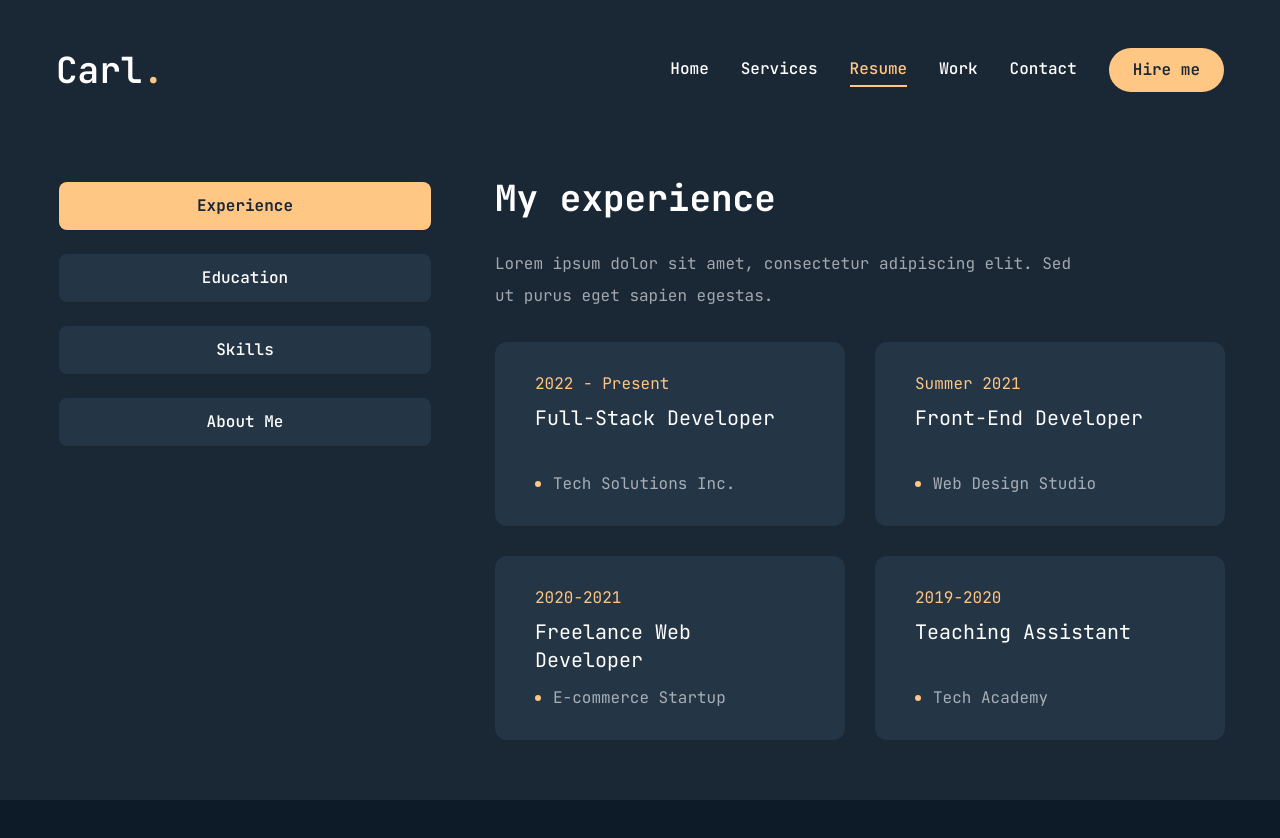
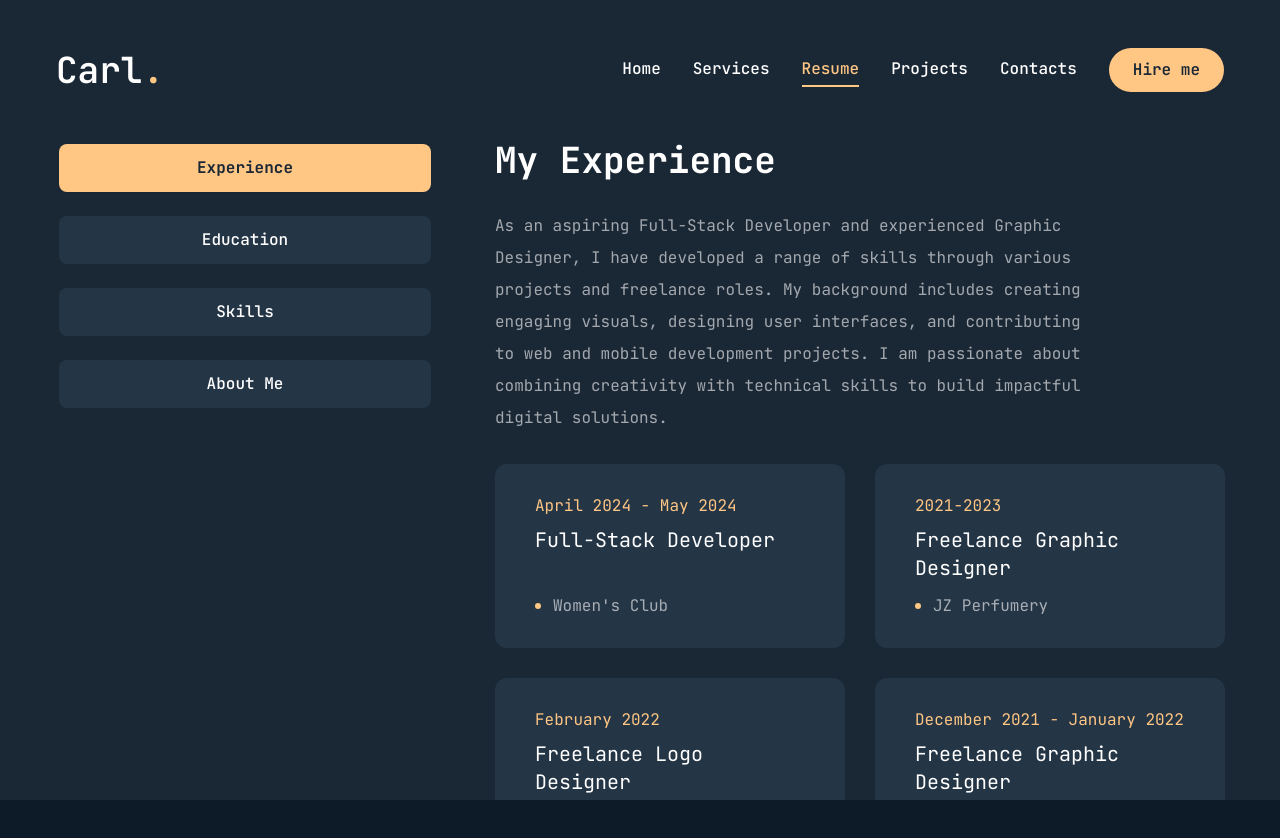
Before and after one commit to Dokkai-B/carl-portfolio, a Next.js app: page /resume in a window 1280 px wide. Shown: the top 838 px of the page. Before the commit the page ends 800 px from the top, so only its background shows below. Built offline with nearby package versions, Linux system fonts and the light colour scheme.

Commit message:
Added partial contents.

```diff
--- a/app/resume/page.jsx
+++ b/app/resume/page.jsx
@@ -1,22 +1,13 @@
 "use client";
 
-import {
-  FaHtml5,
-  FaCss3,
-  FaJs,
-  FaReact,
-  FaFigma,
-  FaNodeJs
-} from 'react-icons/fa';
+import { FaHtml5, FaCss3, FaJs, FaReact, FaNodeJs, FaFigma, FaJava, FaPython, FaPhp, FaWindows, FaAndroid, FaDatabase } from 'react-icons/fa';
 
-import {
-  SiTailwindcss, SiNextdotjs
-} from "react-icons/si";
+import { SiNextdotjs, SiTailwindcss, SiFirebase, SiMysql, SiCplusplus, SiCsharp, SiCanva, SiExpo } from 'react-icons/si';
 
 // About data
 const about = {
   title: "About Me",
-  description: "Lorem ipsum dolor sit amet, consectetur adipiscing elit. Sed ut purus eget sapien egestas.",
+  description: "I am Carl Patrick Adrian Aguas, an aspiring developer with a passion for creating innovative digital solutions. With over a year of experience, I have developed strong skills in both front-end and back-end development, complemented by my ability to communicate effectively in both English and Filipino. Currently available for freelance opportunities, I am eager to bring my creativity and technical expertise to new challenges.",
   info: [
     {
       fieldName: "Name",
@@ -52,33 +43,38 @@ const about = {
 // Experience data
 const experience = {
   icon: "/assets/resume/badge.svg",
-  title: "My experience",
-  description: "Lorem ipsum dolor sit amet, consectetur adipiscing elit. Sed ut purus eget sapien egestas.",
+  title: "My Experience",
+  description: "As an aspiring Full-Stack Developer and experienced Graphic Designer, I have developed a range of skills through various projects and freelance roles. My background includes creating engaging visuals, designing user interfaces, and contributing to web and mobile development projects. I am passionate about combining creativity with technical skills to build impactful digital solutions.",
   items: [
     {
-      company: "Tech Solutions Inc.",
+      company: "Women's Club",
       position: "Full-Stack Developer",
-      duration: "2022 - Present",
+      duration: "April 2024 - May 2024",
     },
     {
-      company: "Web Design Studio",
-      position: "Front-End Developer",
-      duration: "Summer 2021",
+      company: "JZ Perfumery",
+      position: "Freelance Graphic Designer",
+      duration: "2021-2023",
     },
     {
-      company: "E-commerce Startup",
-      position: "Freelance Web Developer",
-      duration: "2020-2021",
+      company: "Classic Watch MNL",
+      position: "Freelance Logo Designer",
+      duration: "February 2022",
     },
     {
-      company: "Tech Academy",
-      position: "Teaching Assistant",
-      duration: "2019-2020",
+      company: "Lufong",
+      position: "Freelance Graphic Designer",
+      duration: "December 2021 - January 2022",
     },
     {
-      company: "Digital Agency",
-      position: "UI/UX Designer",
-      duration: "2018-2019",
+      company: "Rocket Fuel",
+      position: "Freelance Logo Designer",
+      duration: "June 2021",
+    },
+    {
+      company: "Next",
+      position: "Freelance Video Editor",
+      duration: "February 2020 - March 2020",
     },
   ]
 };
@@ -86,46 +82,31 @@ const experience = {
 // Education data
 const education = {
   icon: "/assets/resume/cap.svg",
-  title: "My education",
-  description: "Lorem ipsum dolor sit amet, consectetur adipiscing elit. Sed ut purus eget sapien egestas.",
+  title: "My Education",
+  description: "I'm currently pursuing a Bachelor of Science in Computer Science at Mapúa University in Makati, where I am developing strong technical skills in software development, web development, and data management. This program has also helped me strengthen essential soft skills such as communication, teamwork, leadership, critical thinking, and time management, preparing me for a dynamic career in technology.",
   items: [
     {
-      institution: "Online Course Platform",
-      degree: "Full Stack Web Development bootcamp",
-      duration: "2021",
+      institution: "Mapúa University",
+      degree: "Bachelor of Science in Computer Science",
+      duration: "2021 - Present",
     },
     {
-      institution: "Codeacademy",
-      degree: "Front-end Track",
-      duration: "2022",
+      institution: "Centro Escolar University",
+      degree: "Senior Highschool (STEM strand)",
+      duration: "2019 - 2021",
     },
     {
-      institution: "Online Course",
-      degree: "Programming courese",
-      duration: "2020 - 2021",
-    },
-    {
-      institution: "Tech institute",
-      degree: "Certified Web Developer",
-      duration: "2019",
-    },
-    {
-      institution: "Design School",
-      degree: "Deiploma in Graphic Design",
-      duration: "2016 - 2018",
-    },
-    {
-      institution: "Community College",
-      degree: "Associate Degree in Computer Science",
-      duration: "2014 - 2016",
+      institution: "College of San Benildo-Rizal",
+      degree: "Grade 7 to Grade 10",
+      duration: "2015 - 2019",
     },
   ]
 };
 
 // Skills data
 const skills = {
-  title: "My skills",
-  description: "Lorem ipsum dolor sit amet, consectetur adipiscing elit. Sed ut purus eget sapien egestas.",
+  title: "My Skills",
+  description: "I possess a versatile skill set in both front-end and back-end development, utilizing modern frameworks and programming languages. I am also experienced in design tools and have a solid foundation in database management, software development, and mobile app creation.",
   skillList: [
     {
       icon: <FaHtml5 />,
@@ -158,6 +139,50 @@ const skills = {
     {
       icon: <FaFigma />,
       name: "figma",
+    },
+    {
+      icon: <FaWindows />,
+      name: "Windows",
+    },
+    {
+      icon: <FaJava />,
+      name: "Java",
+    },
+    {
+      icon: <FaPython />,
+      name: "Python",
+    },
+    {
+      icon: <FaPhp />,
+      name: "PHP",
+    },
+    {
+      icon: <FaAndroid />,
+      name: "Android Studio",
+    },
+    {
+      icon: <SiFirebase />,
+      name: "Firebase",
+    },
+    {
+      icon: <SiMysql />,
+      name: "MySQL",
+    },
+    {
+      icon: <SiCplusplus />,
+      name: "C++",
+    },
+    {
+      icon: <SiCsharp />,
+      name: "C#",
+    },
+    {
+      icon: <SiCanva />,
+      name: "Canva",
+    },
+    {
+      icon: <SiExpo />,
+      name: "Expo",
     },
   ]
 };
@@ -229,7 +254,7 @@ const Resume = () => {
           <TabsContent value="education" className="w-full">
             <div className="flex flex-col gap-[30px] text-center xl:text-left">
               <h3 className="text-4xl font-bold">{education.title}</h3>
-              <p className="max-w-[600px] text-white/60 mx-auto xl:mx-0">       {experience.description}</p>
+              <p className="max-w-[600px] text-white/60 mx-auto xl:mx-0">       {education.description}</p>
               <ScrollArea className="h-[400px]">
                 <ul className="grid grid-cols-1 lg:grid-cols-2 gap-[30px]">
                   {education.items.map((item, index) => {
@@ -262,7 +287,7 @@ const Resume = () => {
                 <h3 className="text-4xl font-bold">{skills.title}</h3>
                 <p className="max-w-[600px] text-white/60 mx-auto xl:mx-0">{skills.description}</p>
               </div>
-              <ul className="grid grid-cols-2 sm:grid-cols-3 md:grid-cols-4 gap-4 xl:gap-[30px]">
+              <ul className="grid grid-cols-2 sm:grid-cols-3 md:grid-cols-7 gap-4 xl:gap-[30px]">
                 {skills.skillList.map((skill, index) => {
                   return <li key={index}>
                     <TooltipProvider delayDuration={100}>
--- a/app/services/page.jsx
+++ b/app/services/page.jsx
@@ -8,29 +8,29 @@ const services = [
     num: "01",
     title: "Web Development",
     description:
-      "Lorem ipsum dolor sit amet, consectetur adipiscing elit. Aenean euismod bibendum laoreet.",
-    href: ""
+      "Creating responsive websites using HTML, CSS, and JavaScript, along with frameworks like React and Next.js. Focused on delivering user-friendly interfaces for a seamless digital experience across all devices.",
+    href: "https://www.linkedin.com/in/carlaguas"
   },
   {
     num: "02",
-    title: "UI/UX Design",
+    title: "Mobile Development",
     description:
-      "Lorem ipsum dolor sit amet, consectetur adipiscing elit. Aenean euismod bibendum laoreet.",
-    href: ""
+      "Developing high-performance apps for iOS and Android with a strong emphasis on user experience, security, and interactive design. Ensuring seamless functionality to meet diverse user needs.",
+    href: "https://www.linkedin.com/in/carlaguas"
   },
   {
     num: "03",
-    title: "Logo Design",
+    title: "Desktop Development",
     description:
-      "Lorem ipsum dolor sit amet, consectetur adipiscing elit. Aenean euismod bibendum laoreet.",
-    href: ""
+      "Building efficient desktop applications tailored to client needs, compatible with Windows and macOS. Specializing in cross-platform solutions that are secure, responsive, and scalable.",
+    href: "https://www.linkedin.com/in/carlaguas"
   },
   {
     num: "04",
-    title: "SEO",
+    title: "Digital Arts",
     description:
-      "Lorem ipsum dolor sit amet, consectetur adipiscing elit. Aenean euismod bibendum laoreet.",
-    href: ""
+      "Designing captivating digital art using tools like Adobe Creative Suite and Figma. Services include branding, digital illustrations, and UI/UX design, transforming concepts into visually compelling experiences.",
+    href: "https://www.linkedin.com/in/carlaguas"
   },
 
 ];
@@ -42,10 +42,10 @@ const Services = () => {
     <section className="min-h-[80vh] flex flex-col justify-center py-12 xl:py-0">
       <div className="container mx-auto">
         <motion.div
-          initial={{opacity: 0}}
+          initial={{ opacity: 0 }}
           animate={{
-              opacity: 1,
-              transition: { delay: 2.4, duration: 0.4, ease: "easeIn" },
+            opacity: 1,
+            transition: { delay: 2.4, duration: 0.4, ease: "easeIn" },
           }}
           className="grid grid-cols-1 md:grid-cols-2 gap-[60px]"
         >
@@ -55,9 +55,9 @@ const Services = () => {
                 {/* Top */}
                 <div className="w-full flex justify-between items-center">
                   <div className="text-5xl font-extrabold text-outline text-transparent group-hover:text-outline-hover transition-all duration-500">{service.num}</div>
-                    <Link href={service.href} className="w-[70px] h-[70px] rounded-full bg-white group-hover:bg-accent transition-all duration-500 flex justify-center items-center hover:-rotate-45">
-                      <BsArrowDownRight className="text-primary text-3xl"/>
-                    </Link>
+                  <Link href={service.href} className="w-[70px] h-[70px] rounded-full bg-white group-hover:bg-accent transition-all duration-500 flex justify-center items-center hover:-rotate-45">
+                    <BsArrowDownRight className="text-primary text-3xl" />
+                  </Link>
                 </div>
                 {/* Title */}
                 <h2 className="text-[42px] font-bold leading-none text-white group-hover:text-accent transition-all duration-500">{service.title}</h2>
--- a/app/work/page.jsx
+++ b/app/work/page.jsx
@@ -22,9 +22,9 @@ import WorkSliderBtns from "@/components/WorkSliderBtns";
 const projects = [
   {
     num: "01",
-    category: "frontend",
+    category: "Full-Stack Project",
     title: "Project 1",
-    description: "Lorem ipsum dolor sit amet, consectetur adipiscing elit.",
+    description: "The proposed web application for the Women's Club organization in Quezon City is designed to modernize and streamline their operations, focusing on efficient management of members, events, and donations. The primary purpose of the website is to enhance the organization's ability to support vulnerable community members by providing a user-friendly platform that facilitates seamless communication, transparent tracking of activities, and efficient management of resources. Key features include member management for registration and profile updates, events management for creating and tracking volunteer opportunities, and donations management to record and monitor contributions. The application is built using React for robust front-end development, Chakra UI for a clean and accessible interface, and Figma for intuitive UI/UX design. Firebase serves as the backend database, ensuring secure data management, while the website is deployed using Vercel, ensuring fast and reliable performance. Additional technologies include HTML and CSS for the overall structure and styling of the website, ensuring a cohesive and responsive design.",
     stack: [{ name: "Html 5" }, { name: "Css 3" }, { name: "Javascript" }],
     image: "/assets/work/thumb1.png",
     live: "",
@@ -32,9 +32,9 @@ const projects = [
   },
   {
     num: "02",
-    category: "fullstack",
+    category: "Full-Stack Project",
     title: "Project 2",
-    description: "Lorem ipsum dolor sit amet, consectetur adipiscing elit.",
+    description: "Developed SaveEat, an innovative mobile application that seamlessly integrates nutrition tracking with budget management, empowering users to make informed dietary choices while adhering to financial limits. Key features include personalized meal planning based on nutritional goals and budget constraints, real-time insights into spending and nutritional information, and a user-friendly interface for easy logging of meals and expenses. The application was built using React Native for cross-platform development, Android Studio for Android-specific optimizations, Firebase for backend services, and JavaScript as the primary language, with Git for version control. SaveEat was evaluated using the System Usability Scale (SUS), achieving a score of 69.25, indicating good usability with room for further enhancements.",
     stack: [{ name: "Next.js" }, { name: "Tailwind.css" }, { name: "Node.js" }],
     image: "/assets/work/thumb2.png",
     live: "",
@@ -42,8 +42,18 @@ const projects = [
   },
   {
     num: "03",
-    category: "frontend",
+    category: "Full-Stack Project",
     title: "Project 3",
+    description: "Lorem ipsum dolor sit amet, consectetur adipiscing elit.",
+    stack: [{ name: "Next.js" }, { name: "Tailwind.css" }],
+    image: "/assets/work/thumb3.png",
+    live: "",
+    github: "",
+  },
+  {
+    num: "04",
+    category: "Full-Stack Project",
+    title: "Project 4",
     description: "Lorem ipsum dolor sit amet, consectetur adipiscing elit.",
     stack: [{ name: "Next.js" }, { name: "Tailwind.css" }],
     image: "/assets/work/thumb3.png",
--- a/components/MobileNav.jsx
+++ b/components/MobileNav.jsx
@@ -19,11 +19,11 @@ const links = [
         path: "/resume"
     },
     {
-        name: "work",
+        name: "projects",
         path: "/work"
     },
     {
-        name: "contact",
+        name: "contacts",
         path: "/contact"
     },
 ];
--- a/components/Nav.jsx
+++ b/components/Nav.jsx
@@ -17,11 +17,11 @@ const links = [
         path: "/resume",
     },
     {
-        name: "work",
+        name: "projects",
         path: "/work",
     },
     {
-        name: "contact",
+        name: "contacts",
         path: "/contact",
     },
 ];
```
Also changed, not shown: components/Social.jsx (+16 -15 lines), components/Stats.jsx (+5 -6 lines).
